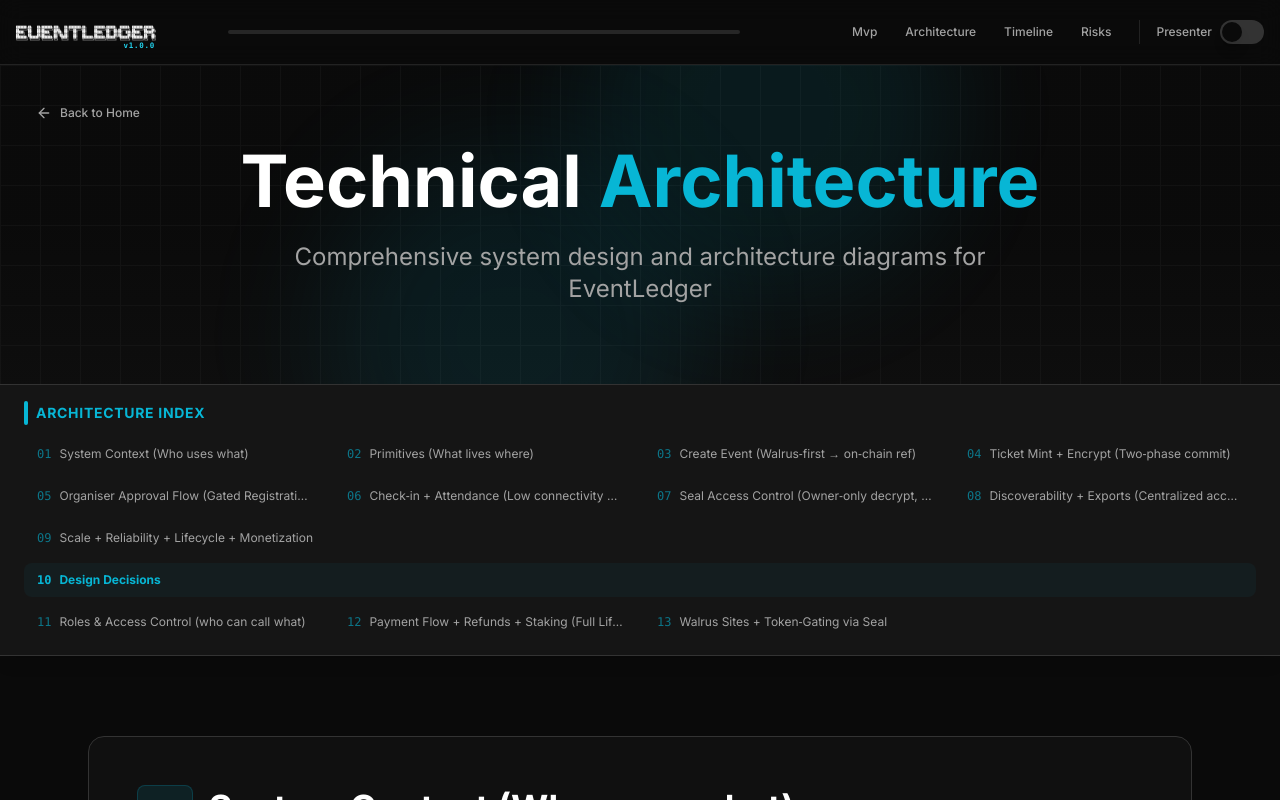
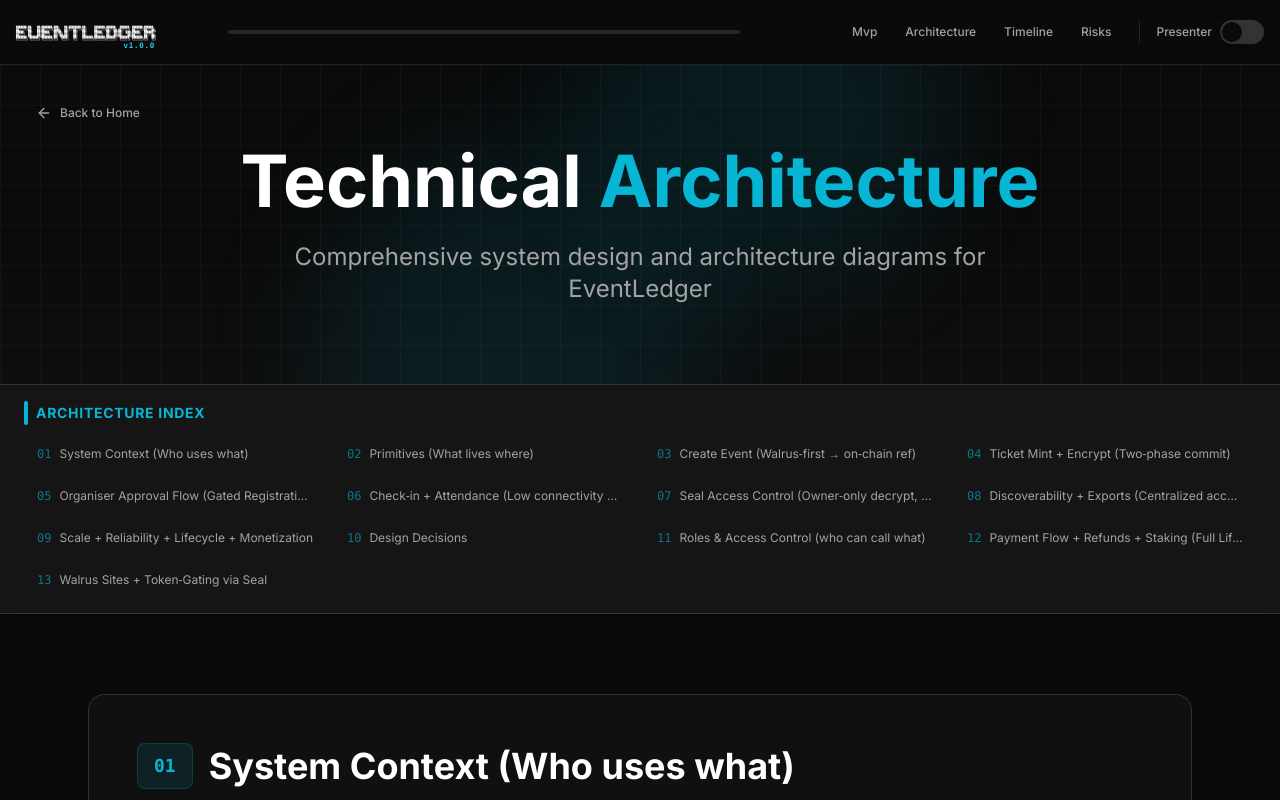
Before and after one commit to Paracausal-Labs/EventLedger, a Next.js app in the folder eventledgerfront/: page /technical in a window 1280 px wide. Shown: the top 800 px of the page. Built offline with nearby package versions, Linux system fonts and the light colour scheme.

Commit message:
fix: remove special styling from Design Decisions nav item

```diff
--- a/eventledgerfront/app/technical/page.tsx
+++ b/eventledgerfront/app/technical/page.tsx
@@ -747,15 +747,12 @@
                             <button
                                 key={item.id}
                                 onClick={() => scrollToSection(item.id)}
-                                className={`flex items-center gap-2 px-3 py-2 rounded-lg text-left hover:bg-primary/10 hover:text-primary transition-colors group border border-transparent hover:border-primary/30 ${(item as any).isSection ? "col-span-full md:col-span-2 lg:col-span-3 xl:col-span-4 bg-primary/5 border-primary/10" : ""
-                                    }`}
+                                className="flex items-center gap-2 px-3 py-2 rounded-lg text-left hover:bg-primary/10 hover:text-primary transition-colors group border border-transparent hover:border-primary/30"
                             >
-                                <span className={`font-mono text-xs transition-colors ${(item as any).isSection ? "text-primary font-bold uppercase" : "text-primary/60 group-hover:text-primary"
-                                    }`}>
+                                <span className="font-mono text-xs text-primary/60 group-hover:text-primary transition-colors">
                                     {(item as any).index ? String((item as any).index).padStart(2, "0") : "§"}
                                 </span>
-                                <span className={`text-muted-foreground group-hover:text-primary transition-colors truncate text-xs ${(item as any).isSection ? "font-bold text-primary" : ""
-                                    }`}>
+                                <span className="text-muted-foreground group-hover:text-primary transition-colors truncate text-xs">
                                     {item.title}
                                 </span>
                             </button>
```
